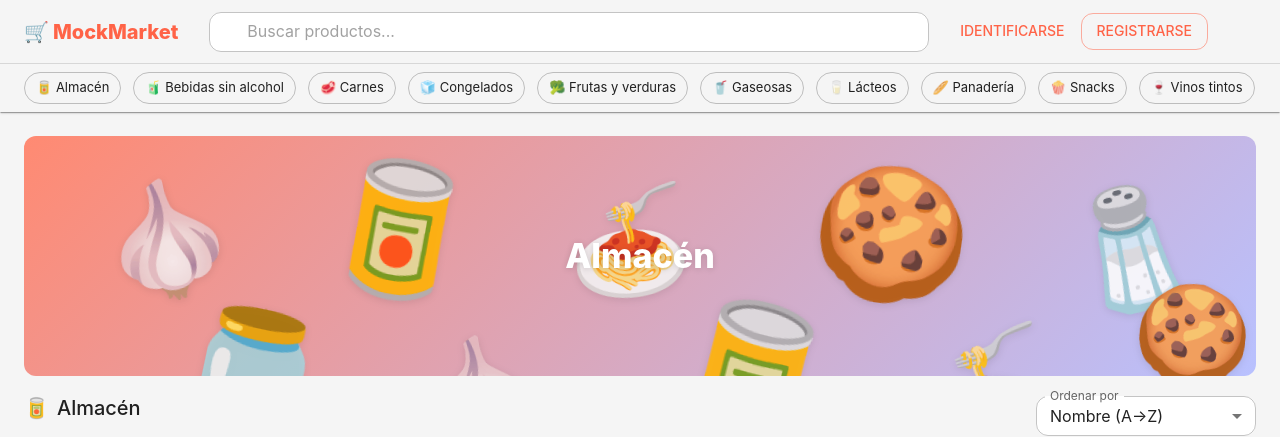
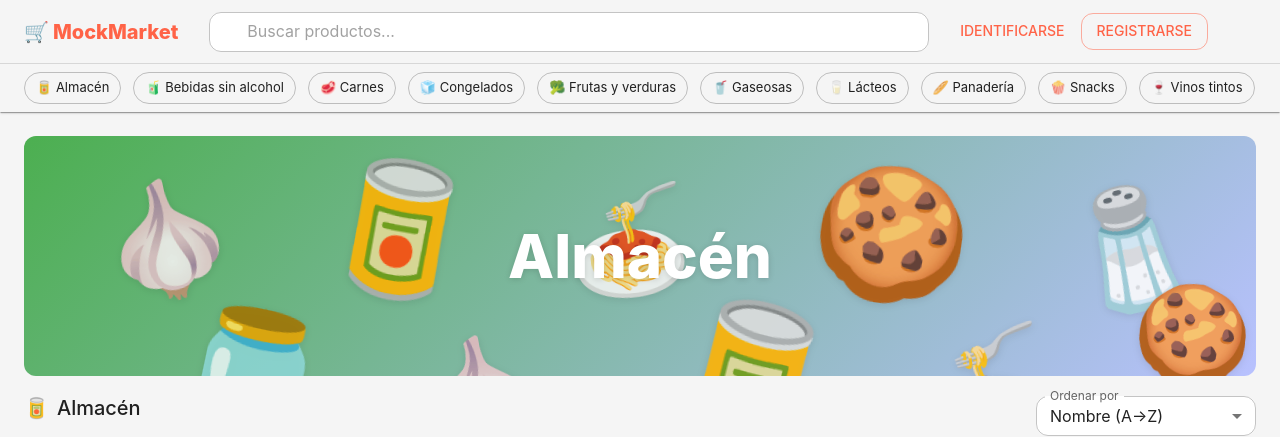
Before and after one commit to NachoSanchez/mock-market, a Next.js app: page /c/almacen in a window 1280 px wide. Shown: the top 437 px of the page. Built offline with nearby package versions, Linux system fonts and the light colour scheme; some icons are missing; what @mui/material-nextjs would draw is missing.

Commit message:
Category banners specialized color

```diff
--- a/components/CategoryHeroBanner.tsx
+++ b/components/CategoryHeroBanner.tsx
@@ -2,7 +2,7 @@
 "use client";
 
 import { useEffect, useMemo, useState } from "react";
-import { Box, Typography } from "@mui/material";
+import { Box, Typography, useTheme } from "@mui/material";
 import { getCategoryEmoji } from "@/lib/categoryEmoji";
 
 declare global {
@@ -74,6 +74,7 @@ function rotateByHash<T>(arr: T[], seed: string): T[] {
 }
 
 export default function CategoryHeroBanner({ slug, categoryName, pollIntervalMs = 0 }: Props) {
+    const theme = useTheme();
     const [heroTitle, setHeroTitle] = useState<string | null>(null);
     const [heroBgUrl, setHeroBgUrl] = useState<string | null>(null);
     const hasDynamic = !!heroTitle || !!heroBgUrl;
@@ -107,6 +108,29 @@ export default function CategoryHeroBanner({ slug, categoryName, pollIntervalMs
         return BASE_POSITIONS.map((pos, i) => ({ ...pos, key: `pos-${i}`, emoji: rotated[i % rotated.length] }));
     }, [emojiPool, slug]);
 
+    const categoryBaseColor = (slug: string) => {
+        switch(slug) {
+            case "frutas-y-verduras":
+                return theme.palette.success.main;
+            case "congelados":
+                return theme.palette.common.white;
+            case "lacteos":
+                return theme.palette.info.light;
+            case "bebidas-sin-alcohol":
+                return theme.palette.info.dark;
+            case "vinos-tintos":
+                return theme.palette.secondary.main;
+            case "almacen":
+                return theme.palette.success.light;
+            case "carnes":
+                return theme.palette.error.main;
+            case "gaseosas":
+                return theme.palette.info.dark;
+            default:
+                return theme.palette.primary.main;
+        }
+    }
+
     return (
         <Box
             role="banner"
@@ -129,7 +153,7 @@ export default function CategoryHeroBanner({ slug, categoryName, pollIntervalMs
                     }
                     : {
                         color: theme.palette.getContrastText(categoryColor),
-                        background: `linear-gradient(135deg, ${theme.palette.primary.light} 0%, ${categoryColor} 100%)`,
+                        background: `linear-gradient(135deg, ${categoryBaseColor(slug)} 0%, ${categoryColor} 100%)`,
                     }),
             })}
         >
@@ -168,7 +192,7 @@ export default function CategoryHeroBanner({ slug, categoryName, pollIntervalMs
             )}
 
             <Typography
-                variant="h4"
+                variant="h2"
                 fontWeight={800}
                 sx={{
                     position: "relative",
--- a/components/WelcomeBanner.tsx
+++ b/components/WelcomeBanner.tsx
@@ -189,7 +189,7 @@ export default function WelcomeBanner({
 
                     {/* Texto principal */}
                     <Typography
-                        variant="h4"
+                        variant="h2"
                         fontWeight={800}
                         sx={{
                             position: "relative",
```
